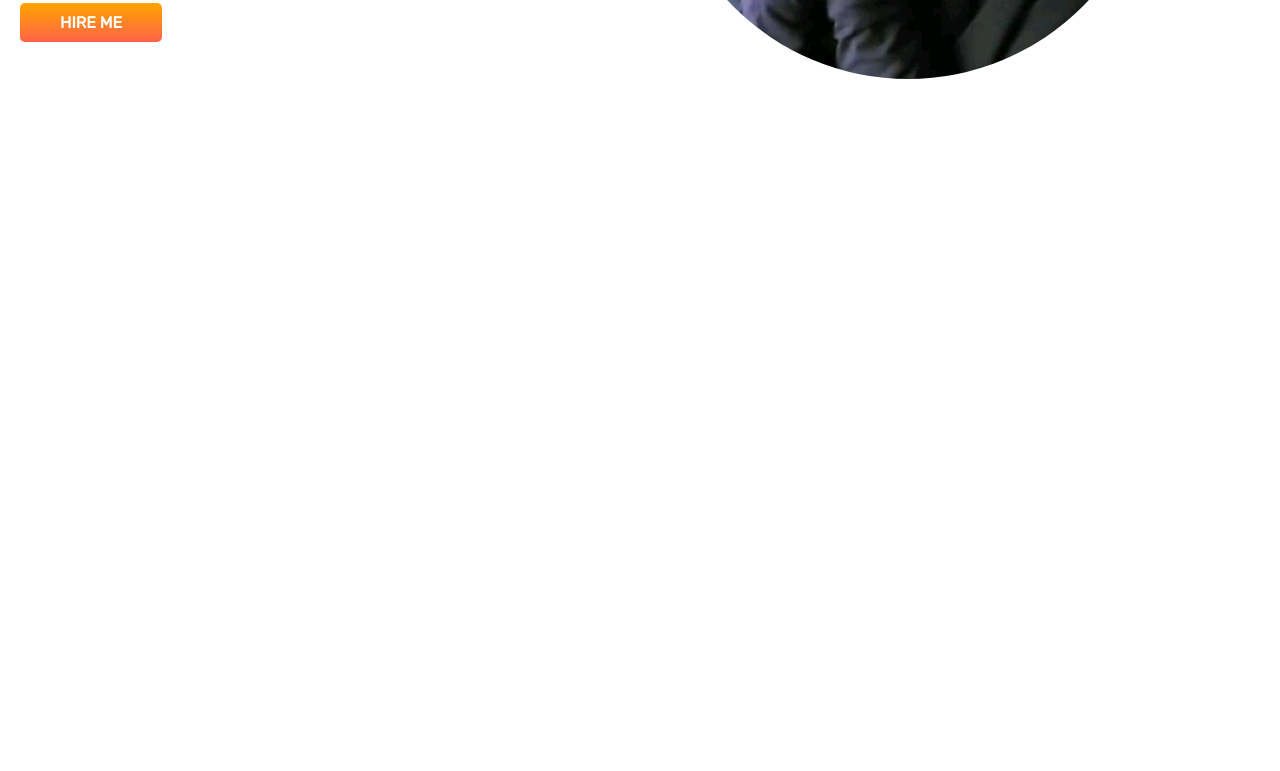
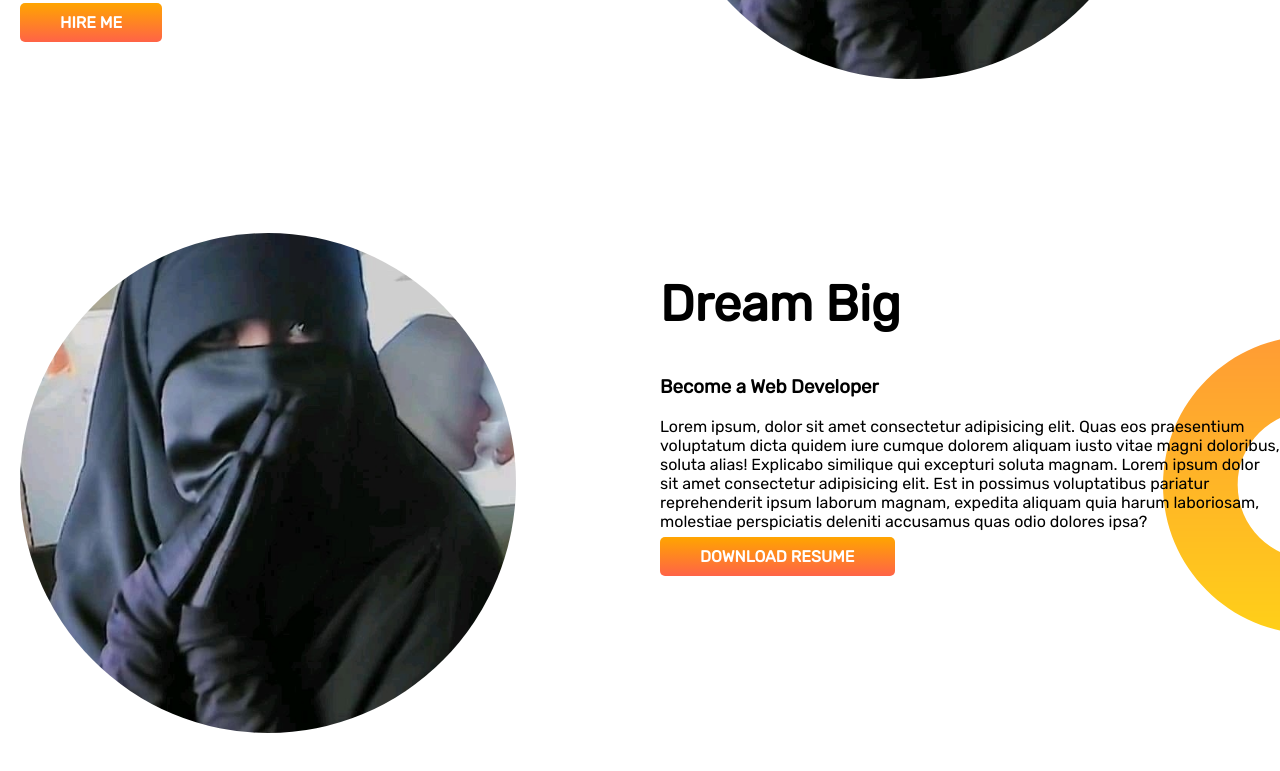
Before and after one commit to shakhera/Developer_Portfolio_github.io, a plain HTML site: page index.html in a window 1280 px wide. Shown: the part 421-1192 px from the top of the page. Before the commit the page ends 800 px from the top, so only its background shows below. Drawn offline with Linux system fonts and the light colour scheme.

Commit message:
added dream blog

```diff
--- a/index.html
+++ b/index.html
@@ -15,8 +15,9 @@
     <link href="https://fonts.googleapis.com/css2?family=Poppins&family=Roboto&display=swap" rel="stylesheet"> -->
 
     <link rel="preconnect" href="https://fonts.googleapis.com">
-<link rel="preconnect" href="https://fonts.gstatic.com" crossorigin>
-<link href="https://fonts.googleapis.com/css2?family=Poppins&family=Roboto&family=Rubik&display=swap" rel="stylesheet">
+    <link rel="preconnect" href="https://fonts.gstatic.com" crossorigin>
+    <link href="https://fonts.googleapis.com/css2?family=Poppins&family=Roboto&family=Rubik&display=swap"
+        rel="stylesheet">
     <link rel="stylesheet" href="style.css">
 </head>
 
@@ -40,6 +41,18 @@
         </div>
 
     </section>
+
+    <section class="dream-big">
+        <div class="half-width">
+            <img src="img/shifa.jpg" alt="">
+        </div>
+        <div class="half-width">
+            <h1>Dream Big</h1>
+            <h3>Become a Web Developer</h3>
+            <p>Lorem ipsum, dolor sit amet consectetur adipisicing elit. Quas eos praesentium voluptatum dicta quidem iure cumque dolorem aliquam iusto vitae magni doloribus, soluta alias! Explicabo similique qui excepturi soluta magnam. Lorem ipsum dolor sit amet consectetur adipisicing elit. Est in possimus voluptatibus pariatur reprehenderit ipsum laborum magnam, expedita aliquam quia harum laboriosam, molestiae perspiciatis deleniti accusamus quas odio dolores ipsa?</p>
+        <a class="link-button" href="" target="_blank">DOWNLOAD RESUME</a>
+        </div>
+    </section>
 </body>
 
 </html>
--- a/style.css
+++ b/style.css
@@ -17,6 +17,7 @@ h1{
 }
 section{
     display: flex;
+    margin-bottom: 150px;
 }
 .half-width{
     width: 50%;
@@ -38,3 +39,9 @@ section{
     background-image: url(img/top-banner.png);
     background-repeat: no-repeat;
 }
+
+.dream-big{
+    background-image: url(img/dream-bg.png);
+    background-repeat: no-repeat;
+    background-position: right;
+}
```
